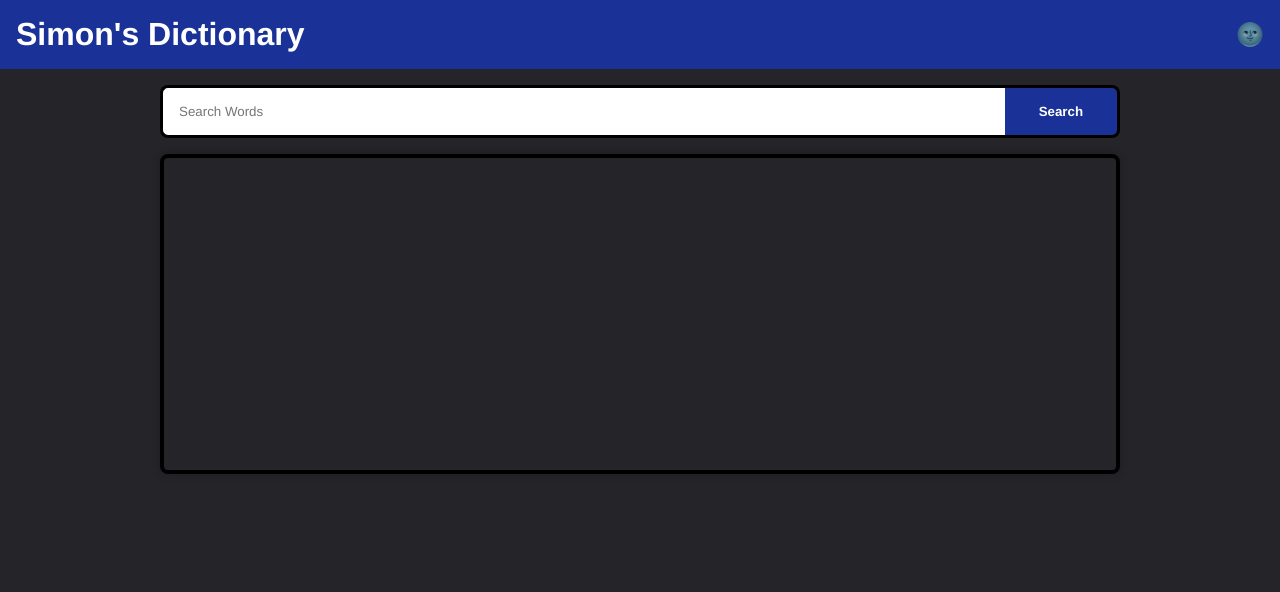
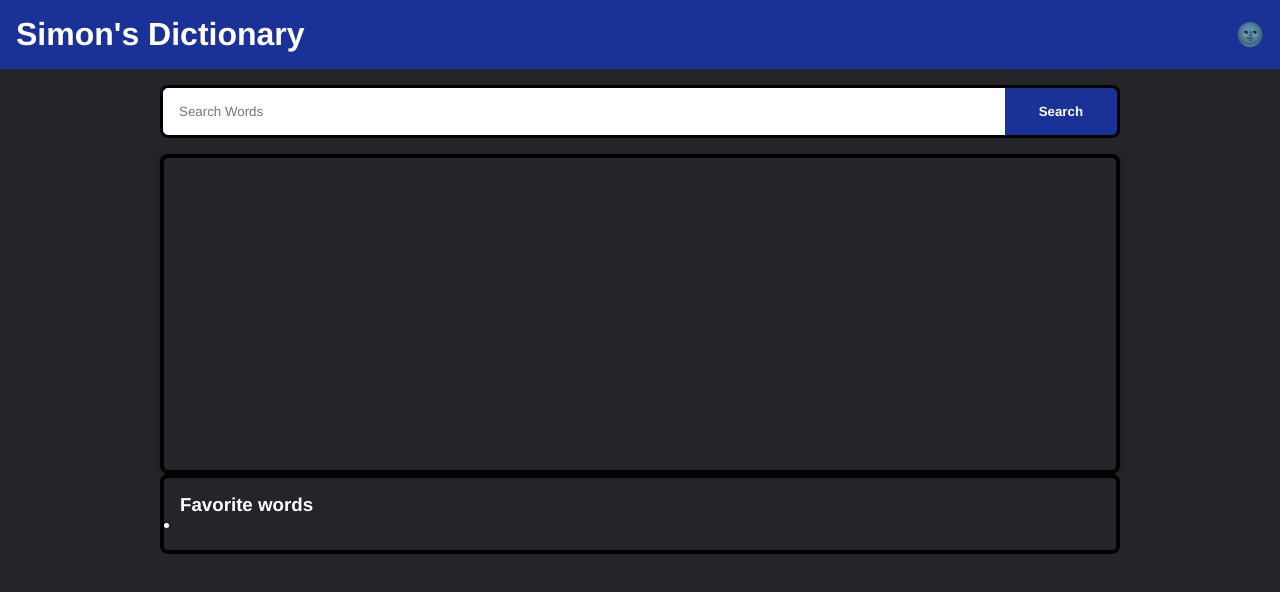
Before and after one commit to Sillen00/DictonaryTestsExersice, a React (Vite) app: page / in a window 1280 px wide. Shown: the top 592 px of the page. Built offline with nearby package versions, Linux system fonts and the light colour scheme.

Commit message:
Favorite words list component.

```diff
--- /dev/null
+++ b/src/FavoriteWords.css
@@ -0,0 +1,13 @@
+.favoritsContainer {
+    display: flex;
+    justify-content: center;
+}
+
+.favoritsListDiv {
+    width: 60rem;
+    max-width: 60rem;
+    border: 4px solid var(--black);
+    border-radius: 0.5rem;
+    padding: 1rem;
+    margin: 0 1rem;
+}
--- /dev/null
+++ b/src/FavoriteWords.tsx
@@ -0,0 +1,19 @@
+import React from "react";
+import "./FavoriteWords.css";
+
+function FavoriteWords() {
+    return (
+        //Favorite words list
+        <div className="favoritsContainer">
+            <div className="favoritsListDiv">
+                <h3>Favorite words</h3>
+                <ul>
+                    {/* Loop out favorite words. */}
+                    <li></li>
+                </ul>
+            </div>
+        </div>
+    );
+}
+
+export default FavoriteWords;
--- a/src/WordContainer.tsx
+++ b/src/WordContainer.tsx
@@ -1,4 +1,5 @@
 import React, { useState } from "react";
+import FavoriteWords from "./FavoriteWords";
 import SearchBarWord from "./SearchBarWord";
 import WordCard from "./WordCard";
 
@@ -41,6 +42,8 @@ const WordContainer = () => {
             />
 
             <WordCard searchResultWord={searchResultWord} />
+
+            <FavoriteWords />
         </div>
     );
 };
```
